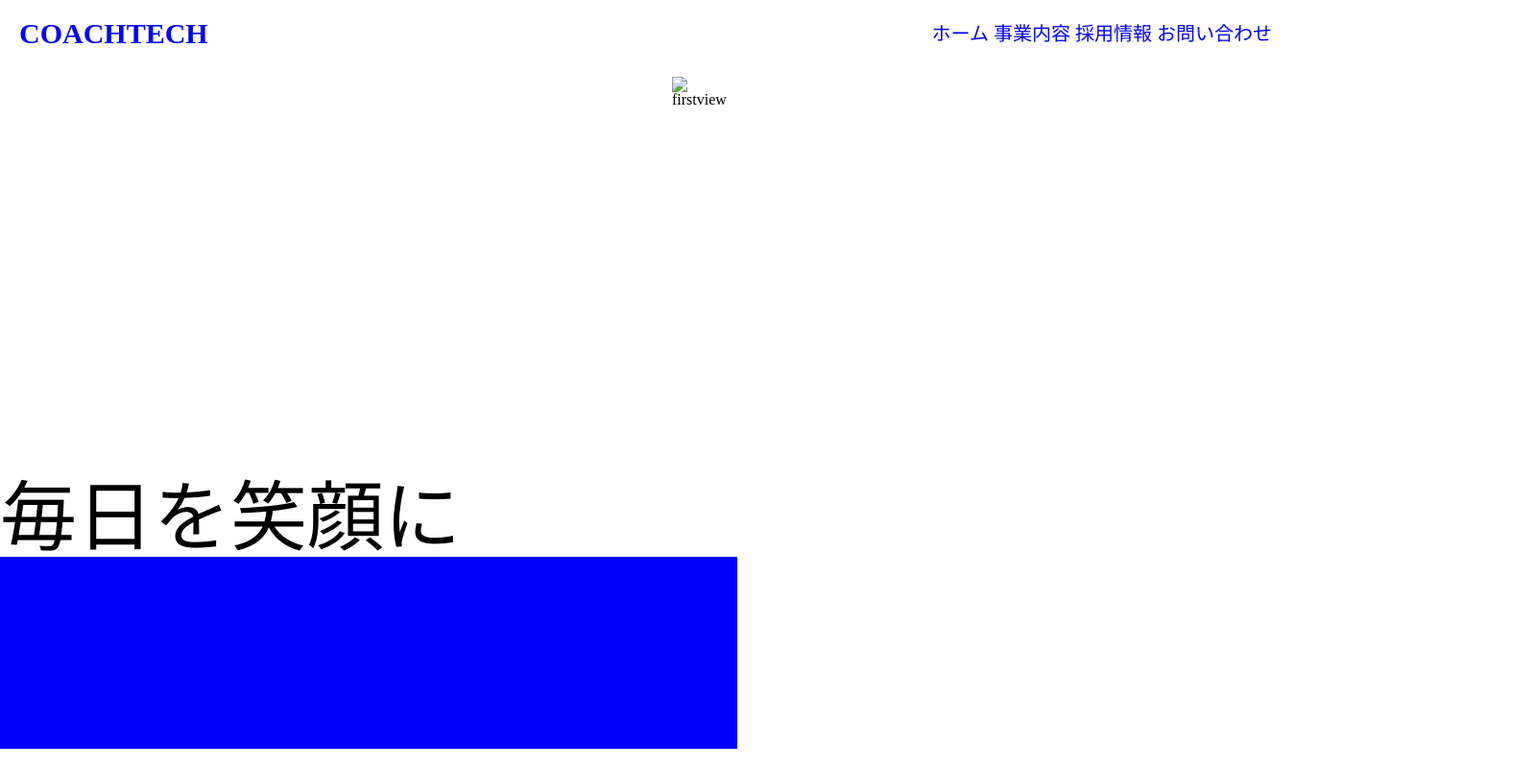
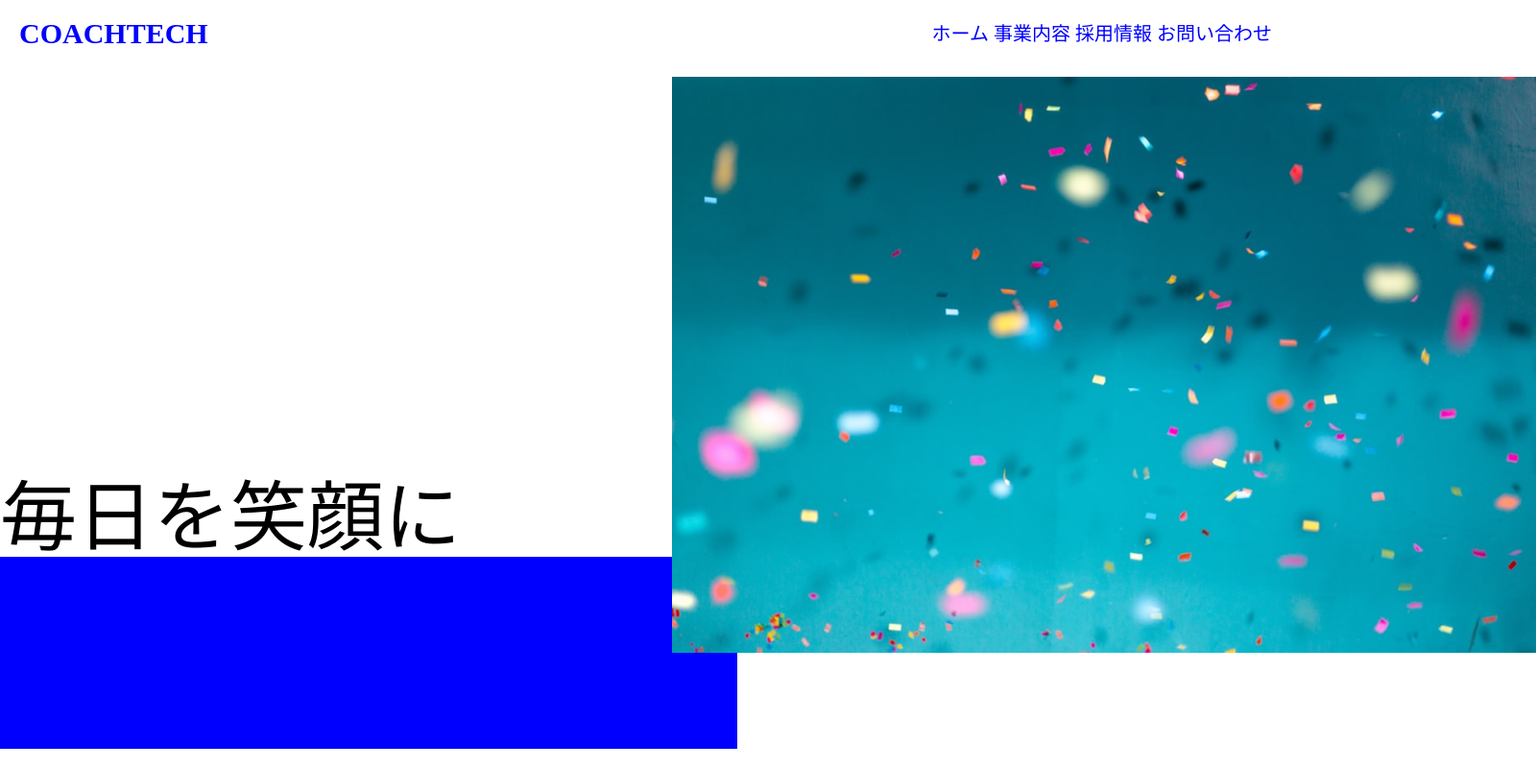
Before and after one commit to AgatsumaT/20231216_agatsuma_css, a plain HTML site: page index.html in a window 1280 px wide. Shown: the whole page at 96% size, 1600 px wide, since content can reach past the window. Drawn offline with Linux system fonts and the light colour scheme.

Commit message:
index.html の更新

```diff
--- a/index.html
+++ b/index.html
@@ -23,7 +23,7 @@
             <div class="content">毎日を笑顔に</div>
             <div class="relative blue-box">
                 <div class="absolute pic" width="20" height="20">
-                    <img src="img/firstview.jpeg" alt="firstview">
+                    <img src="firstview.jpeg" alt="firstview">
                 </div>
             </div>
         </main>
```
